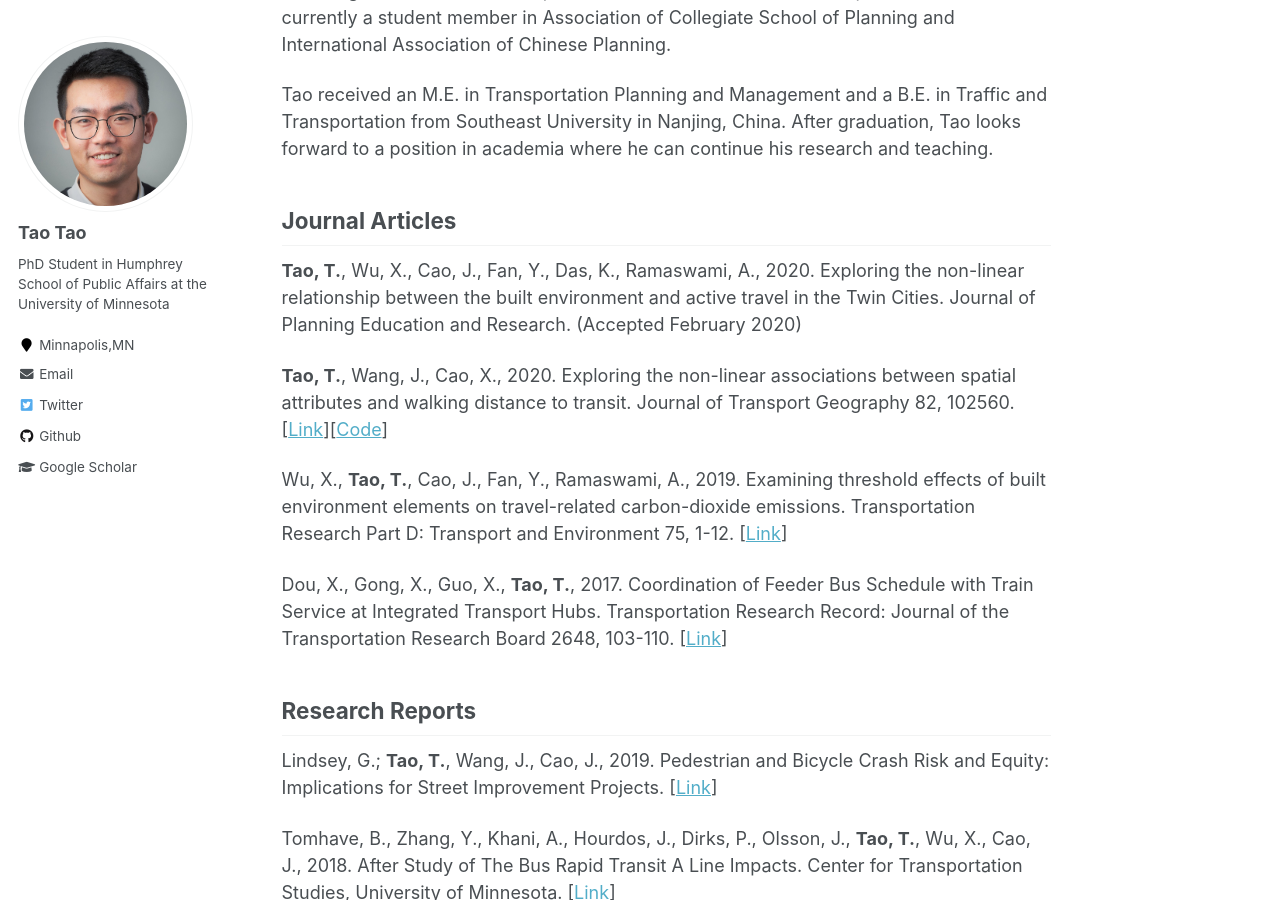
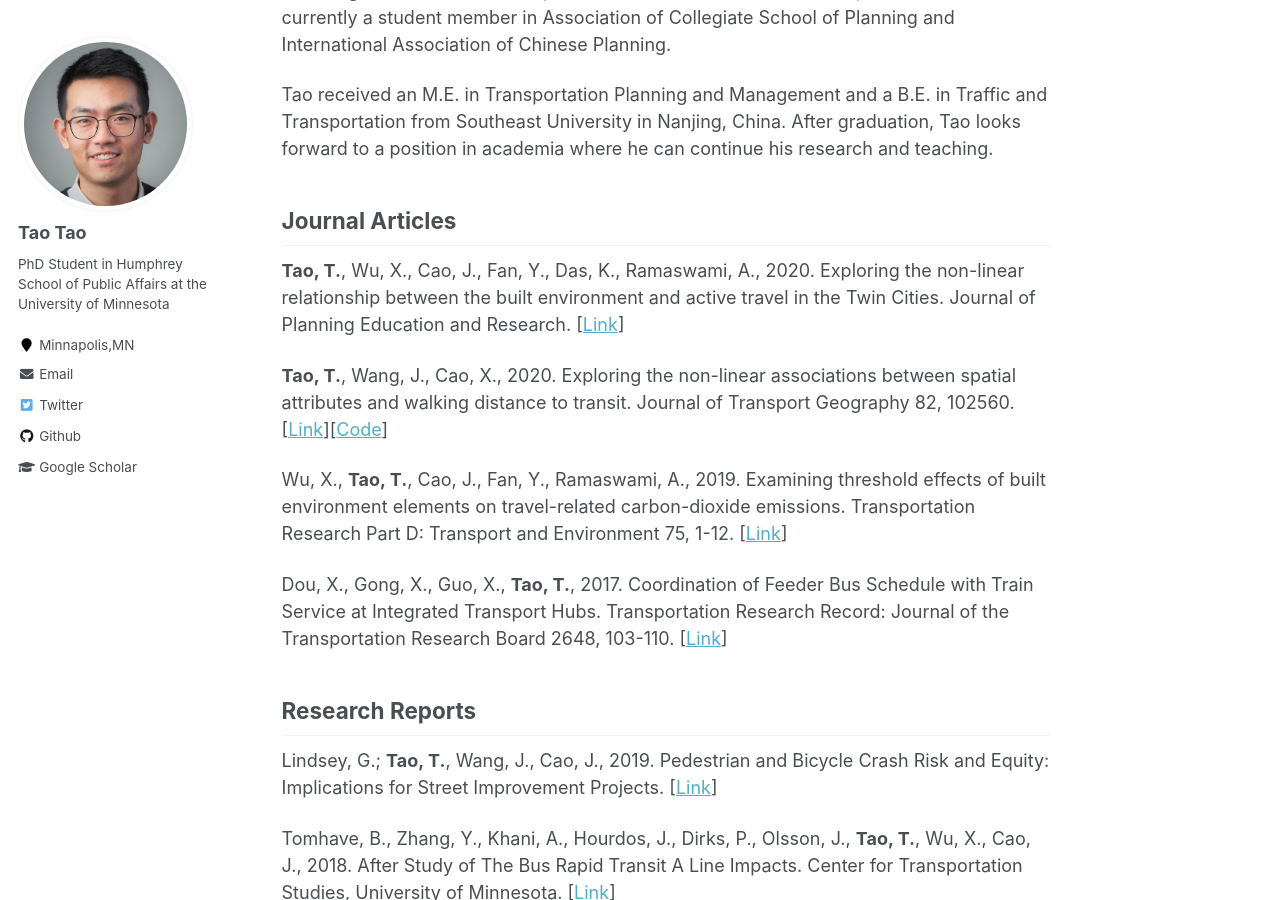
Before and after one commit to vtao1989/blog, a Jekyll site: the page built from _pages/about.md, in a window 1280 px wide and 900 px high, scrolled down 450 px. Built offline with Jekyll 4.4.1, drawn with Linux system fonts in a browser that asks for light colours.

Commit message:
adding the link of jper paper

```diff
--- a/_pages/about.md
+++ b/_pages/about.md
@@ -17,7 +17,7 @@ Tao received an M.E. in Transportation Planning and Management and a B.E. in Tra
 
 ## **Journal Articles**
 
-**Tao, T.**, Wu, X., Cao, J., Fan, Y., Das, K., Ramaswami, A., 2020. Exploring the non-linear relationship between the built environment and active travel in the Twin Cities. Journal of Planning Education and Research. (Accepted February 2020)
+**Tao, T.**, Wu, X., Cao, J., Fan, Y., Das, K., Ramaswami, A., 2020. Exploring the non-linear relationship between the built environment and active travel in the Twin Cities. Journal of Planning Education and Research. [[Link](https://doi.org/10.1177/0739456X20915765)]
 
 **Tao, T.**, Wang, J., Cao, X., 2020. Exploring the non-linear associations between spatial attributes and walking distance to transit. Journal of Transport Geography 82, 102560. [[Link](https://doi.org/10.1016/j.jtrangeo.2019.102560)][[Code](https://vtao1989.github.io/DisToTransit_statistics/)]
 
```
Also changed, not shown: 1 other file.
